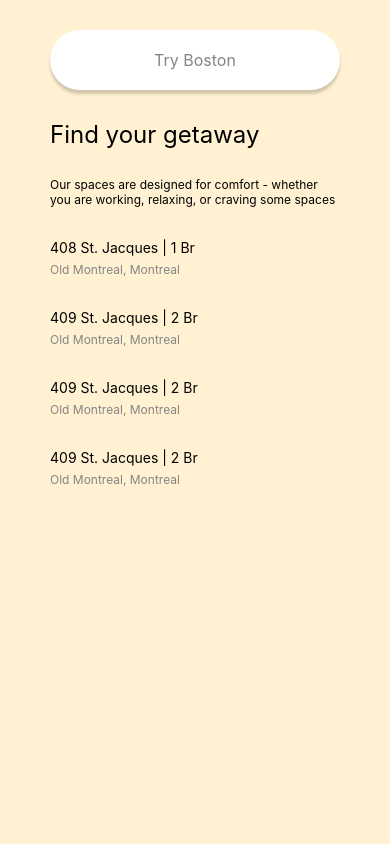
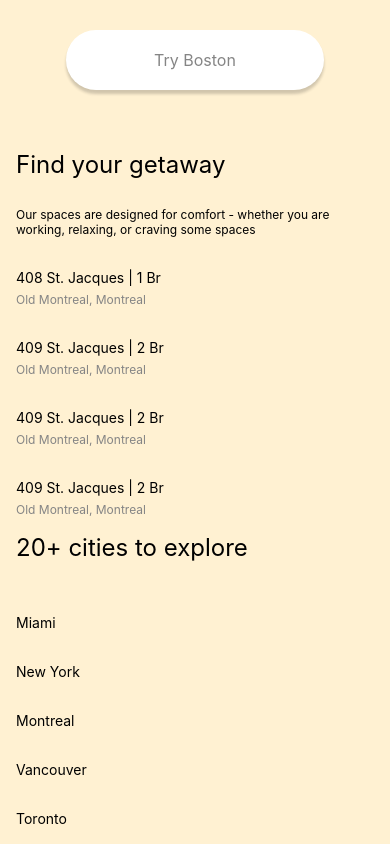
Before and after one commit to loopdream/Places2Stay, a React Native app: screen / in a window 390 px wide. Built offline with nearby package versions, Linux system fonts and the light colour scheme; grey boxes are pictures that could not be loaded.

Commit message:
home updates

```diff
--- a/src/screen/Home/Home.tsx
+++ b/src/screen/Home/Home.tsx
@@ -1,44 +1,49 @@
 import React, { FC, useState, useEffect } from 'react';
-import { ScrollView, StyleSheet, SafeAreaView } from 'react-native';
+import { StyleSheet, SafeAreaView, SectionList, StatusBar } from 'react-native';
 
 import { Search } from 'screen/Search';
-import { PlaceCtaProps } from './component/PlaceCta';
 import { SectionHeader, PlaceCta } from './component';
-import HomeData from './homeMockData';
+import homeMockData from './homeMockData';
 
 const Home: FC = () => {
-  const [places, setPlaces] = useState([] as PlaceCtaProps[]);
+  const [sections, setSections] = useState([] as any);
 
   useEffect(() => {
-    setPlaces(HomeData.placesArray);
+    const { placeCtas, cityCtas } = homeMockData.sections;
+    setSections([placeCtas, cityCtas]);
   }, []);
 
-  const renderPlaces = places.map((item, i) => (
-    <PlaceCta key={i.toString()} {...item} />
-  ));
-
   return (
-    <SafeAreaView>
+    <SafeAreaView style={styles.container}>
       <Search />
-      <ScrollView
-        contentInsetAdjustmentBehavior="automatic"
-        style={styles.scrollView}>
-        <SectionHeader
-          heading={HomeData.sectionHeader.heading}
-          description={HomeData.sectionHeader.description}
-        />
-        {renderPlaces}
-      </ScrollView>
+      <SectionList
+        style={styles.list}
+        sections={sections}
+        keyExtractor={(item, index) => item + index}
+        renderItem={({ item }) => <PlaceCta key={item.id} {...item} />}
+        renderSectionHeader={({ section: { heading, description } }) => (
+          <SectionHeader heading={heading} description={description} />
+        )}
+        stickySectionHeadersEnabled={false}
+      />
     </SafeAreaView>
   );
 };
 
 const styles = StyleSheet.create({
-  scrollView: {
-    padding: 24,
-    paddingLeft: 50,
-    paddingRight: 50,
-    paddingTop: 0,
+  list: {
+    paddingTop: 150,
+  },
+  header: {
+    fontSize: 32,
+    backgroundColor: '#fff',
+  },
+  title: {
+    fontSize: 24,
+  },
+  container: {
+    flex: 1,
+    marginHorizontal: 16,
   },
 });
 
--- a/src/screen/Home/homeMockData.ts
+++ b/src/screen/Home/homeMockData.ts
@@ -1,14 +1,12 @@
-import { PlaceCtaProps } from './component/PlaceCta';
-import { SectionHeaderProps } from './component/SectionHeader';
-
-const sectionHeader: SectionHeaderProps = {
+const homeMockData = {
+  sections: {
+    placeCtas: {
       heading: 'Find your getaway',
       description:
         'Our spaces are designed for comfort - whether you are working, relaxing, or craving some spaces',
-};
-
-const placesArray: PlaceCtaProps[] = [
+      data: [
         {
+          id: 1,
           place: '408 St. Jacques | 1 Br',
           location: 'Old Montreal, Montreal',
           image: {
@@ -17,6 +15,7 @@ const placesArray: PlaceCtaProps[] = [
           imageLabel: 'From $126',
         },
         {
+          id: 2,
           place: '409 St. Jacques | 2 Br',
           location: 'Old Montreal, Montreal',
           image: {
@@ -25,6 +24,7 @@ const placesArray: PlaceCtaProps[] = [
           imageLabel: 'From $126',
         },
         {
+          id: 3,
           place: '409 St. Jacques | 2 Br',
           location: 'Old Montreal, Montreal',
           image: {
@@ -33,6 +33,7 @@ const placesArray: PlaceCtaProps[] = [
           imageLabel: 'From $126',
         },
         {
+          id: 4,
           place: '409 St. Jacques | 2 Br',
           location: 'Old Montreal, Montreal',
           image: {
@@ -40,9 +41,41 @@ const placesArray: PlaceCtaProps[] = [
           },
           imageLabel: 'From $126',
         },
-];
+      ],
+    },
+    cityCtas: {
+      heading: '20+ cities to explore',
+      isHorizontal: true,
+      data: [
+        {
+          id: 1,
+          image: '',
+          place: 'Miami',
+        },
+        {
+          id: 2,
+          image: '',
+          place: 'New York',
+          imageLabel: 'New',
+        },
+        {
+          id: 3,
+          image: '',
+          place: 'Montreal',
+        },
+        {
+          id: 4,
+          image: '',
+          place: 'Vancouver',
+        },
+        {
+          id: 5,
+          image: '',
+          place: 'Toronto',
+        },
+      ],
+    },
+  },
+};
 
-export default {
-  sectionHeader,
-  placesArray,
-};
+export default homeMockData;
--- a/src/screen/Search/Search.tsx
+++ b/src/screen/Search/Search.tsx
@@ -22,6 +22,9 @@ const styles = StyleSheet.create({
     padding: 50,
     paddingTop: 30,
     paddingBottom: 30,
+    position: 'absolute',
+    width: '100%',
+    zIndex: 1,
   },
   textInput: {
     backgroundColor: colors.white,
```
Lines whose indentation alone changed are shown as unchanged.
